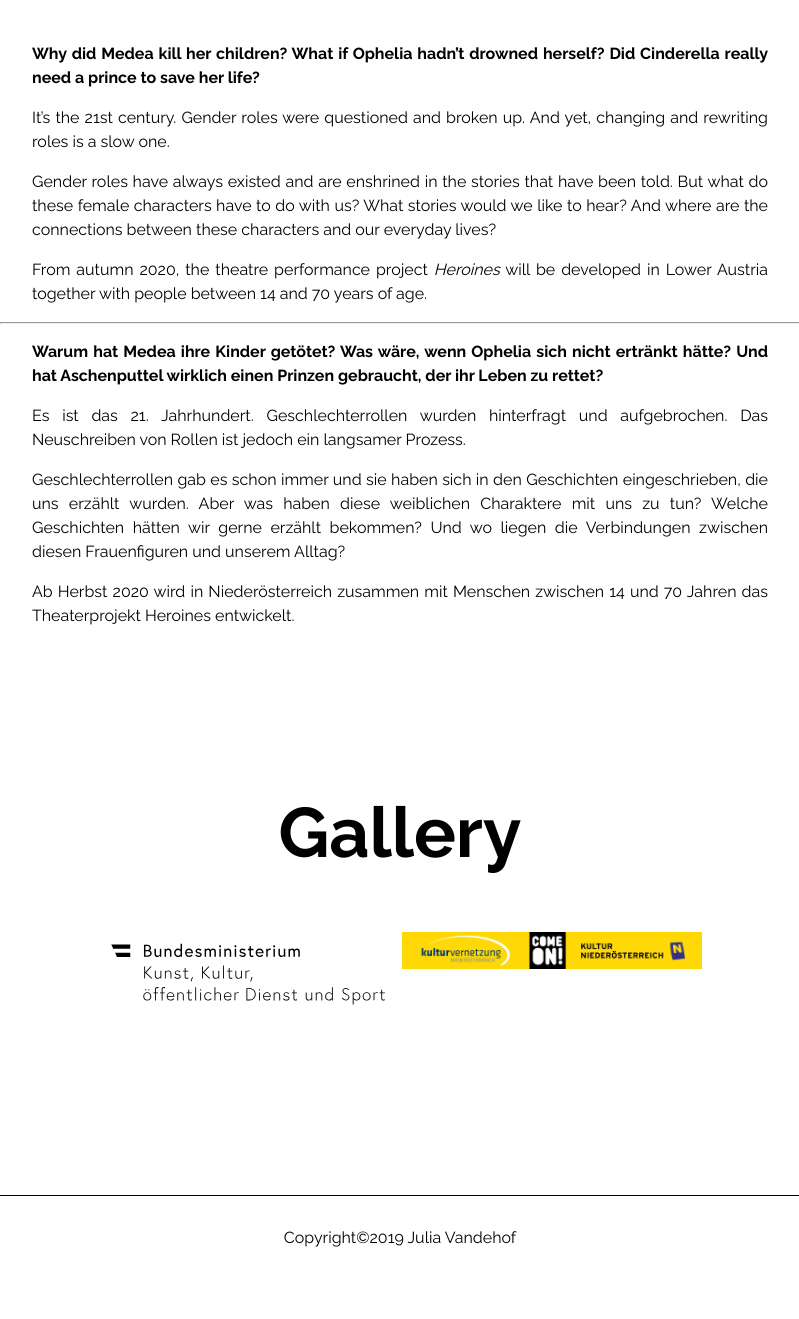
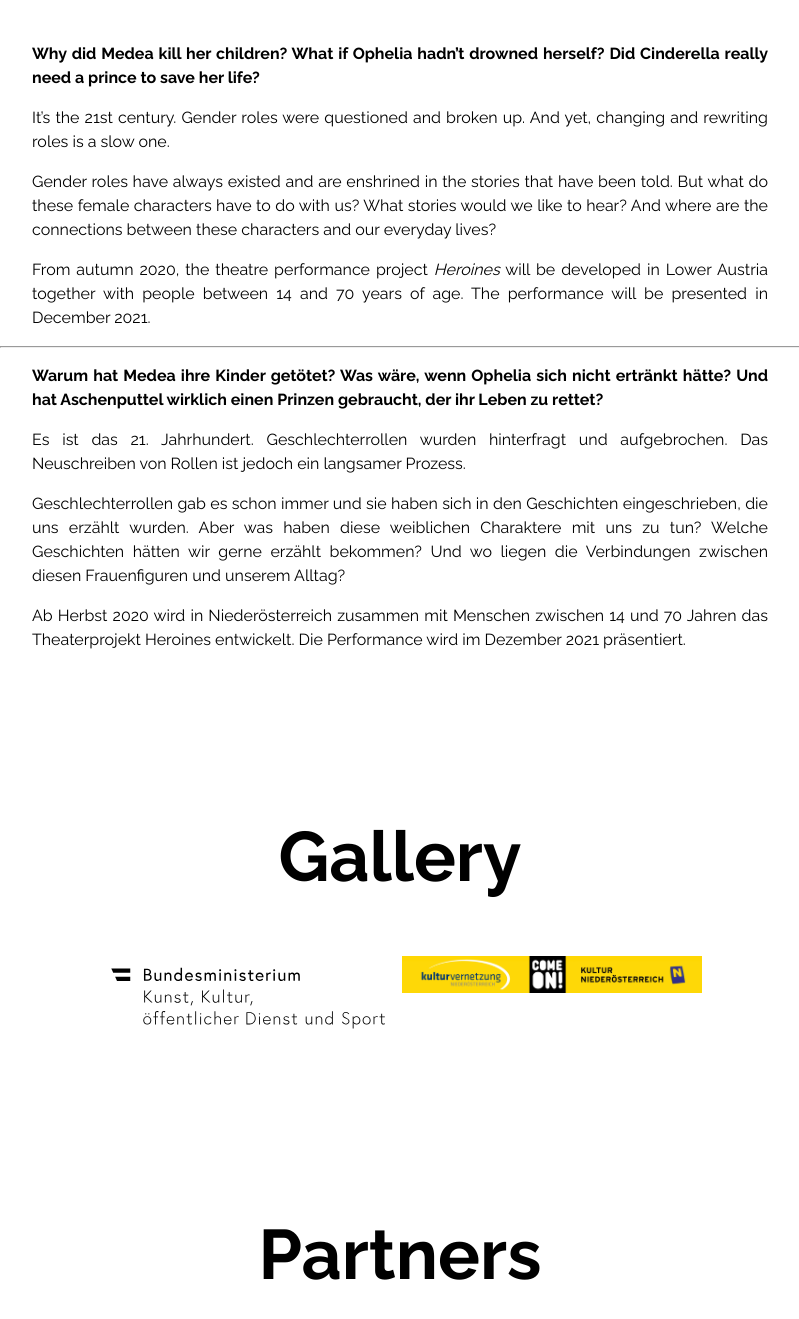
Before and after one commit to matteocarpi/julia, a Jekyll site: the page built from _posts/2020-09-04-heroines.md, in a window 1280 px wide and 1400 px high, scrolled down 733 px. Shown: the top 1319 px of the window, without its empty margins (240-1039 px from the left). Built offline with Jekyll 4.4.1, drawn with Linux system fonts in a browser that asks for light colours; before the commit the page ends 2012 px from its top, so only the background shows below that.

Commit message:
Update from Forestry.io Julia Proeglhoef updated _posts/2020-09-04-heroines.md

```diff
--- a/_posts/2020-09-04-heroines.md
+++ b/_posts/2020-09-04-heroines.md
@@ -18,7 +18,7 @@ description: |-
 
   Gender roles have always existed and are enshrined in the stories that have been told. But what do these female characters have to do with us? What stories would we like to hear? And where are the connections between these characters and our everyday lives?
 
-  From autumn 2020, the theatre performance project _Heroines_ will be developed in Lower Austria together with people between 14 and 70 years of age.
+  From autumn 2020, the theatre performance project _Heroines_ will be developed in Lower Austria together with people between 14 and 70 years of age. The performance will be presented in December 2021.
 
   ***
 
@@ -28,7 +28,7 @@ description: |-
 
   Geschlechterrollen gab es schon immer und sie haben sich in den Geschichten eingeschrieben, die uns erzählt wurden. Aber was haben diese weiblichen Charaktere mit uns zu tun? Welche Geschichten hätten wir gerne erzählt bekommen? Und wo liegen die Verbindungen zwischen diesen Frauenfiguren und unserem Alltag?
 
-  Ab Herbst 2020 wird in Niederösterreich zusammen mit Menschen zwischen 14 und 70 Jahren das Theaterprojekt Heroines entwickelt.
+  Ab Herbst 2020 wird in Niederösterreich zusammen mit Menschen zwischen 14 und 70 Jahren das Theaterprojekt Heroines entwickelt. Die Performance wird im Dezember 2021 präsentiert.
 gallery:
 - "/uploads/bmkoes_logo_schwarz.svg"
 - "/uploads/logobalkenkuvecomeon-scaled.jpg"
@@ -36,5 +36,6 @@ youtube_link: ''
 press: false
 press_pictures: []
 press_text: ''
+partners: []
 
 ---
```
Also changed, not shown: other parts of _posts/2020-09-04-heroines.md (+2 -2 lines).
